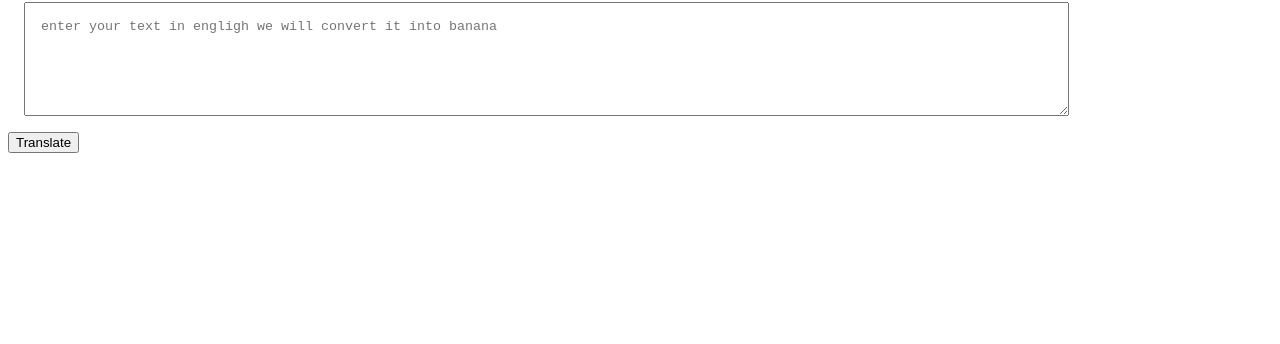
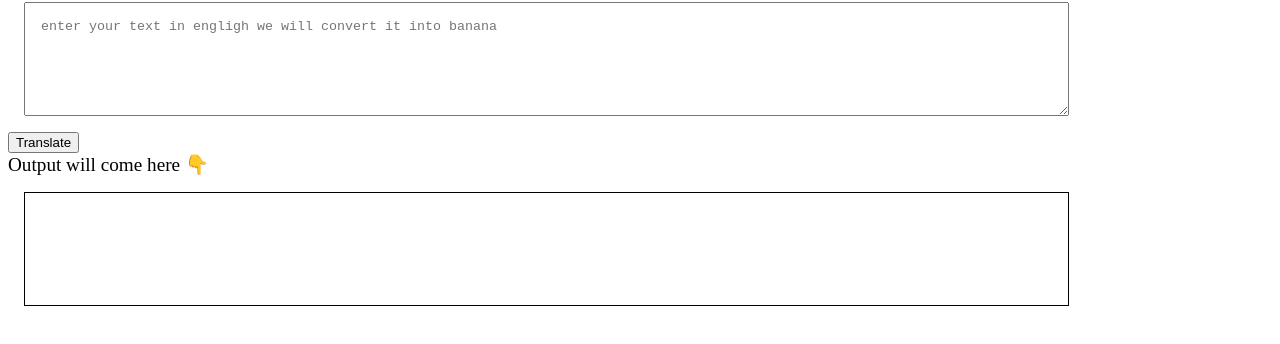
Before and after one commit to divyansh2703/banana-speak, a plain HTML site: page index.html in a window 1280 px wide. Shown: the part 78-422 px from the top of the page. Drawn offline with Linux system fonts and the light colour scheme.

Commit message:
input output processing

```diff
--- a/app.js
+++ b/app.js
@@ -2,12 +2,11 @@
 // alert("this script is working" + username )
 var btnTranslate = document.querySelector("#btn-translate");
 var txtInput = document.querySelector("#txt-input");
-console.log(txtInput)
+var outputDiv = document.querySelector("#output");
+
 
 function clickHandler(){
-    console.log("clicked!");
-    console.log("input",txtInput.value);
-
+    outputDiv.innerText = "ajajajaaj "+ txtInput.value
 };
 btnTranslate.addEventListener("click", clickHandler)
 // console.log(btnTranslate)
--- a/index.html
+++ b/index.html
@@ -13,6 +13,14 @@
             margin: 1rem;
             padding: 1rem;
         }
+
+        #output{
+            border: 1px solid black;
+            height: 10vh;
+            width: 80%;
+            margin: 1rem;
+            padding: 1rem;
+        }
     </style>
     <!-- <script>
         console.log("hello script is working")
@@ -24,6 +32,8 @@
     placeholder="enter your text in engligh we will convert it into banana"></textarea>
     <button id="btn-translate">Translate</button>
 
+    <div style="font-size: larger;">Output will come here 👇</div>
+    <div id="output"></div>
     <script src="app.js" type="text/javascript"></script>
 </body>
 </html>
```
